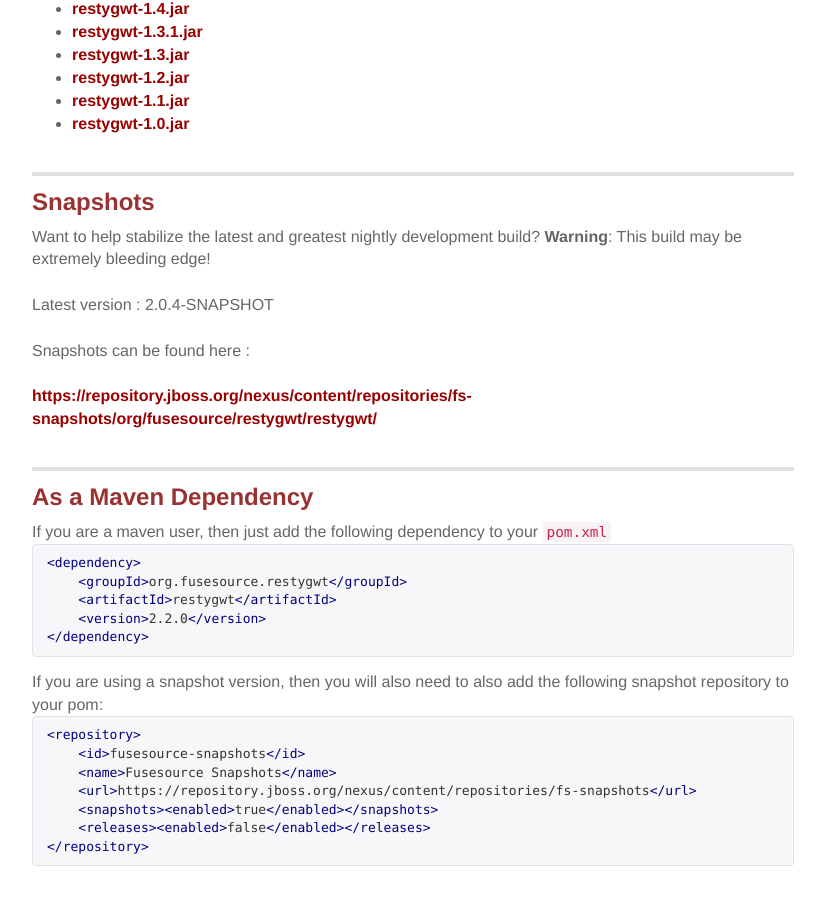
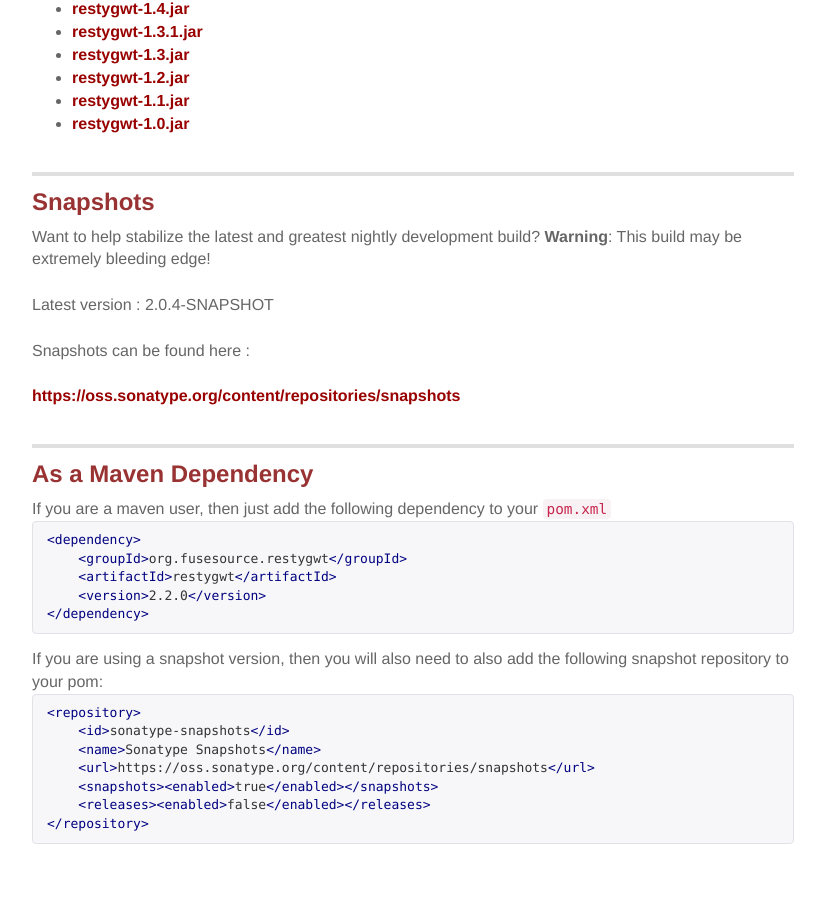
Before and after one commit to BadgerPc/resty-gwt.github.io, a Jekyll site: the page built from download.markdown, in a window 1280 px wide and 900 px high, scrolled down 668 px. Shown: the whole window, without its empty margins (227-1052 px from the left). Built offline with Jekyll 4.4.1, drawn with Linux system fonts in a browser that asks for light colours; after the commit the page ends 1546 px from its top, so only the background shows below that; some of the changed text lies outside the part shown.

Commit message:
fixed the download maven repos

```diff
--- a/download.markdown
+++ b/download.markdown
@@ -6,8 +6,7 @@
 {% assign project_version = site.project_versions.last %}
 ## Download
 
-You can download {{site.name}} from the [Maven Repository](http://repo.fusesource.com/nexus/content/repositories/public/)
-in the [{{site.name}} area]({{site.release_base}}).
+You can download {{site.name}} from the [{{site.name}} area]({{site.release_base}}) of Maven Central.
 <br/>
 <br/>
 
@@ -42,7 +41,7 @@
 Snapshots can be found here :
 <br/>
 <br/>
-[https://repository.jboss.org/nexus/content/repositories/fs-snapshots/org/fusesource/restygwt/restygwt/](https://repository.jboss.org/nexus/content/repositories/fs-snapshots/org/fusesource/restygwt/restygwt/)
+[https://oss.sonatype.org/content/repositories/snapshots](https://oss.sonatype.org/content/repositories/snapshots)
 
 ## As a Maven Dependency
 
@@ -61,9 +60,9 @@
 
 {% highlight xml %}
 <repository>
-    <id>fusesource-snapshots</id>
-    <name>Fusesource Snapshots</name>
-    <url>https://repository.jboss.org/nexus/content/repositories/fs-snapshots</url>
+    <id>sonatype-snapshots</id>
+    <name>Sonatype Snapshots</name>
+    <url>https://oss.sonatype.org/content/repositories/snapshots</url>
     <snapshots><enabled>true</enabled></snapshots>
     <releases><enabled>false</enabled></releases>
 </repository>
```
